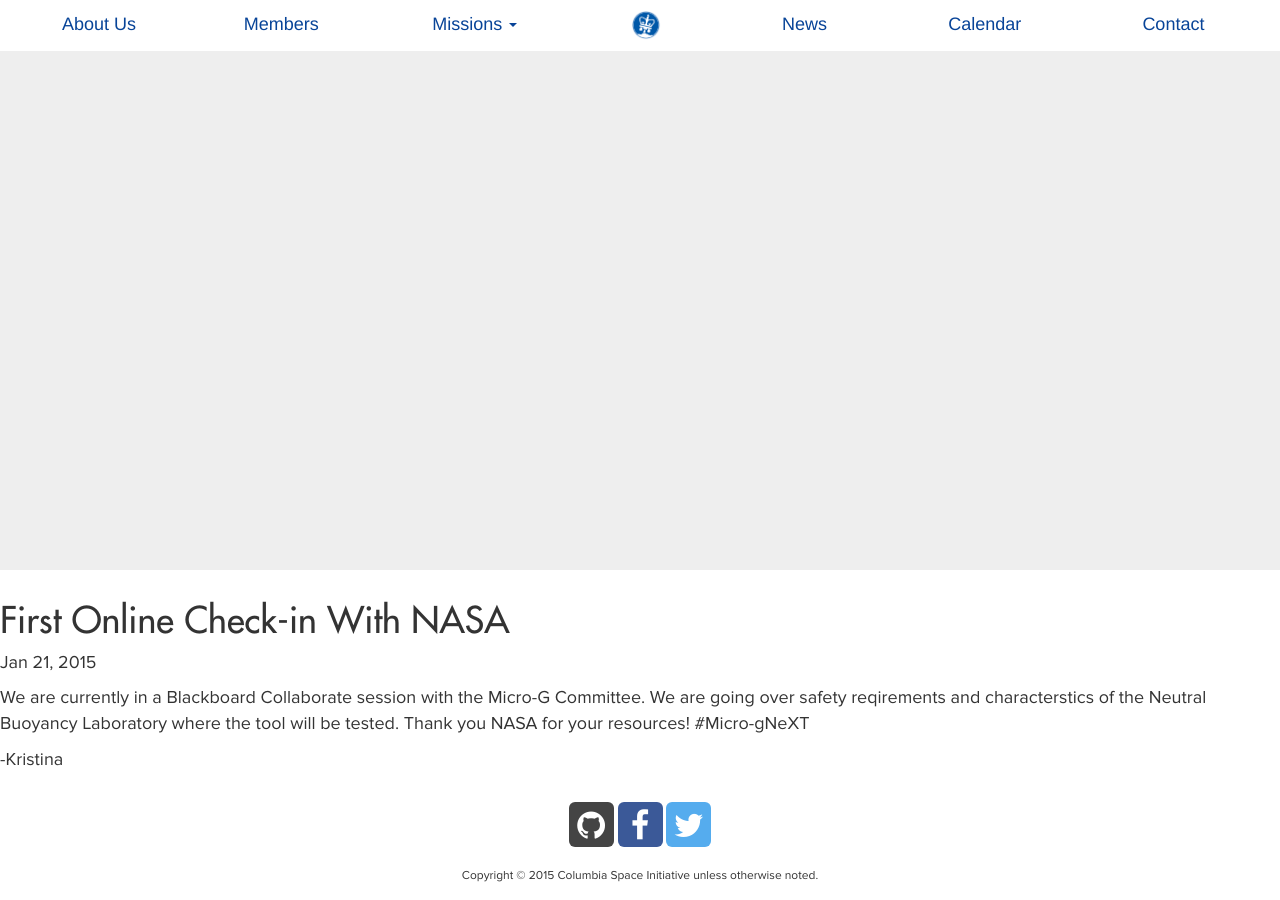
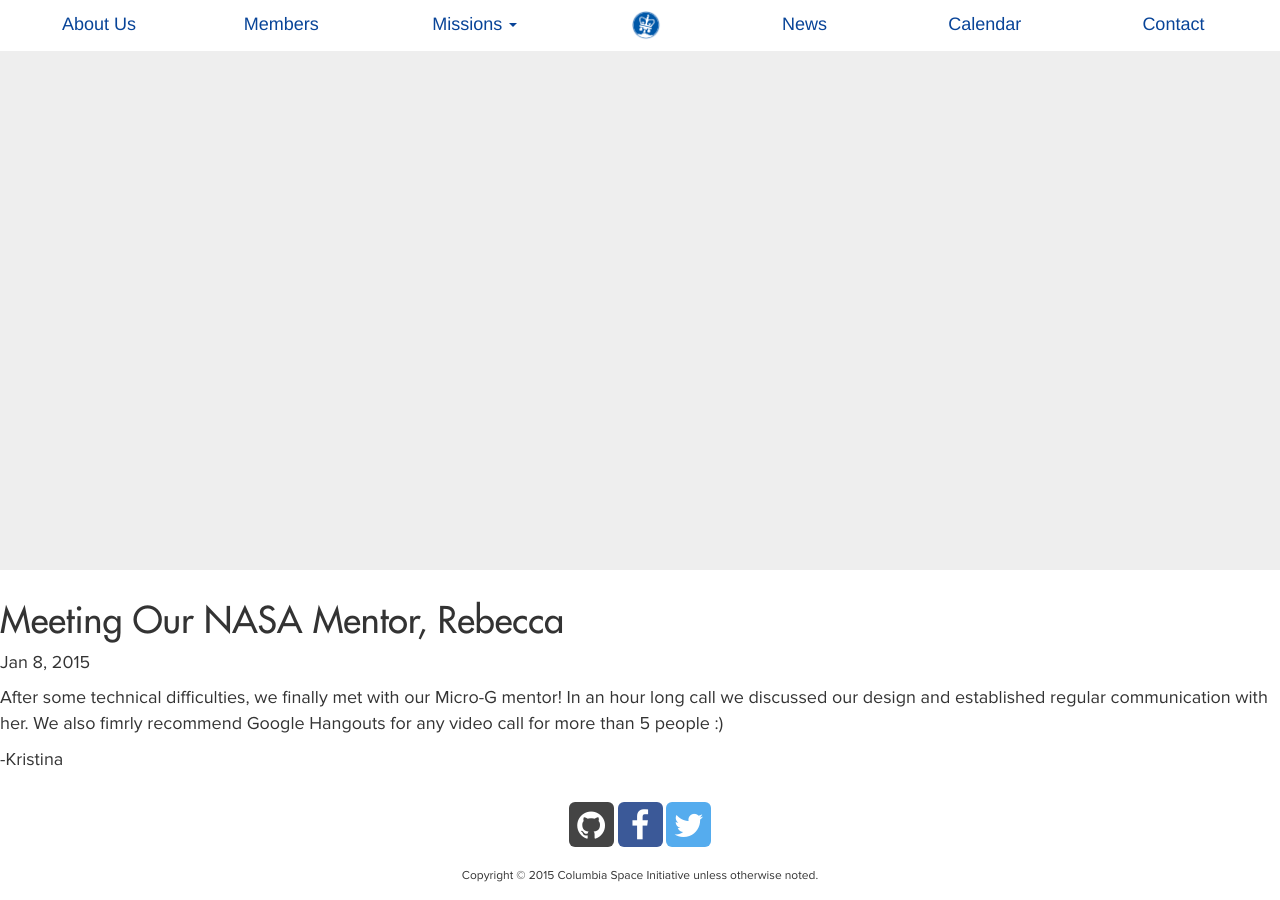
Before and after one commit to columbiaspace/columbiaspace.org, a Jekyll site: the page built from _posts/2016-1-8-microg-mentor.markdown, in a window 1280 px wide and 900 px high, scrolled down 330 px. Built offline with Jekyll 4.4.1, drawn with Linux system fonts in a browser that asks for light colours; nearby versions of some CDN libraries; Markdown is read by kramdown in place of the engine named in the settings; comment, search, counter and statistics services are not loaded.

Commit message:
[Microg] added another post

```diff
--- a/_posts/2016-1-8-microg-mentor.markdown
+++ b/_posts/2016-1-8-microg-mentor.markdown
@@ -1,9 +1,9 @@
 ---
 layout: post
-title:  "First Online Check-in With NASA"
-date:   2015-1-21
+title:  "Meeting Our NASA Mentor, Rebecca"
+date:   2015-1-8
 categories: microg
 ---
-We are currently in a Blackboard Collaborate session with the Micro-G Committee. We are going over safety reqirements and characterstics of the Neutral Buoyancy Laboratory where the tool will be tested. Thank you NASA for your resources! #Micro-gNeXT
+After some technical difficulties, we finally met with our Micro-G mentor! In an hour long call we discussed our design and established regular communication with her. We also fimrly recommend Google Hangouts for any video call for more than 5 people :)
 
 -Kristina
```
Also changed, not shown: _posts/2016-1-21-microg-first-nasa-meeting.markdown (added, +9 -0 lines).
